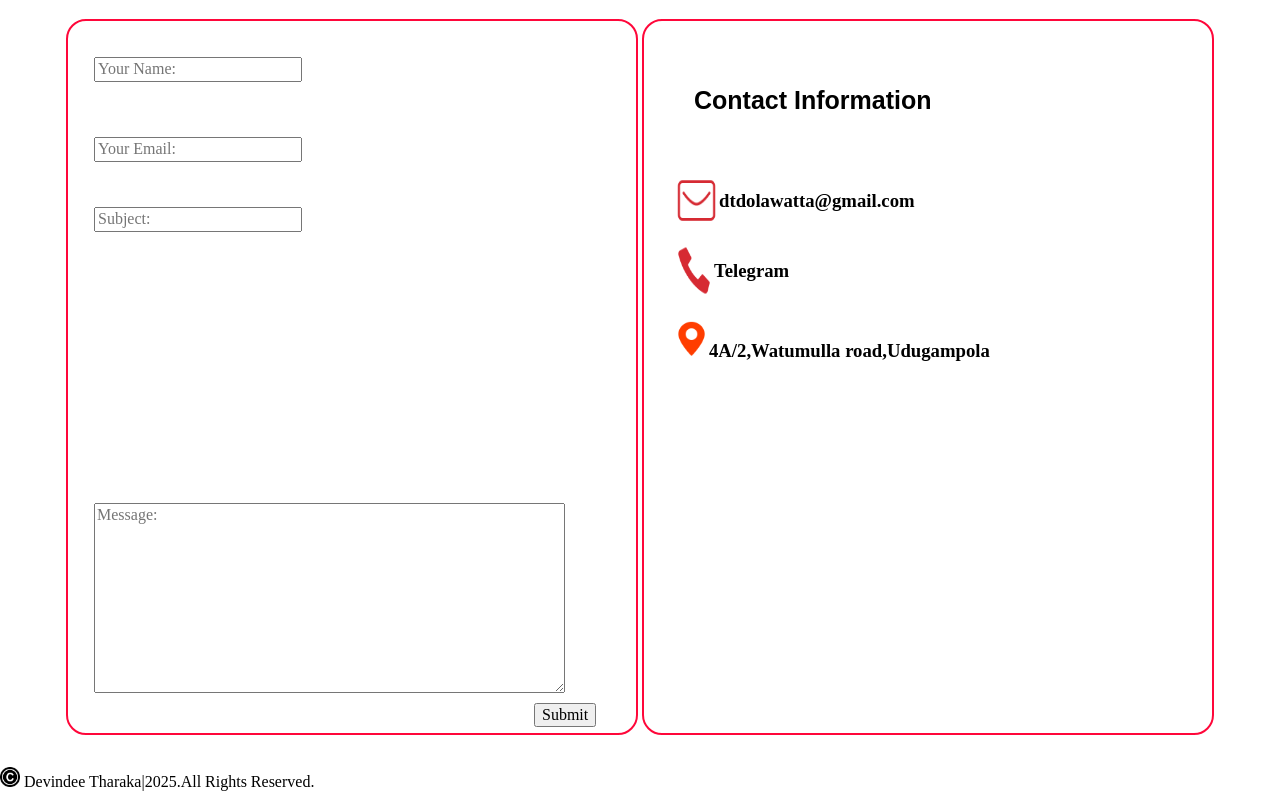
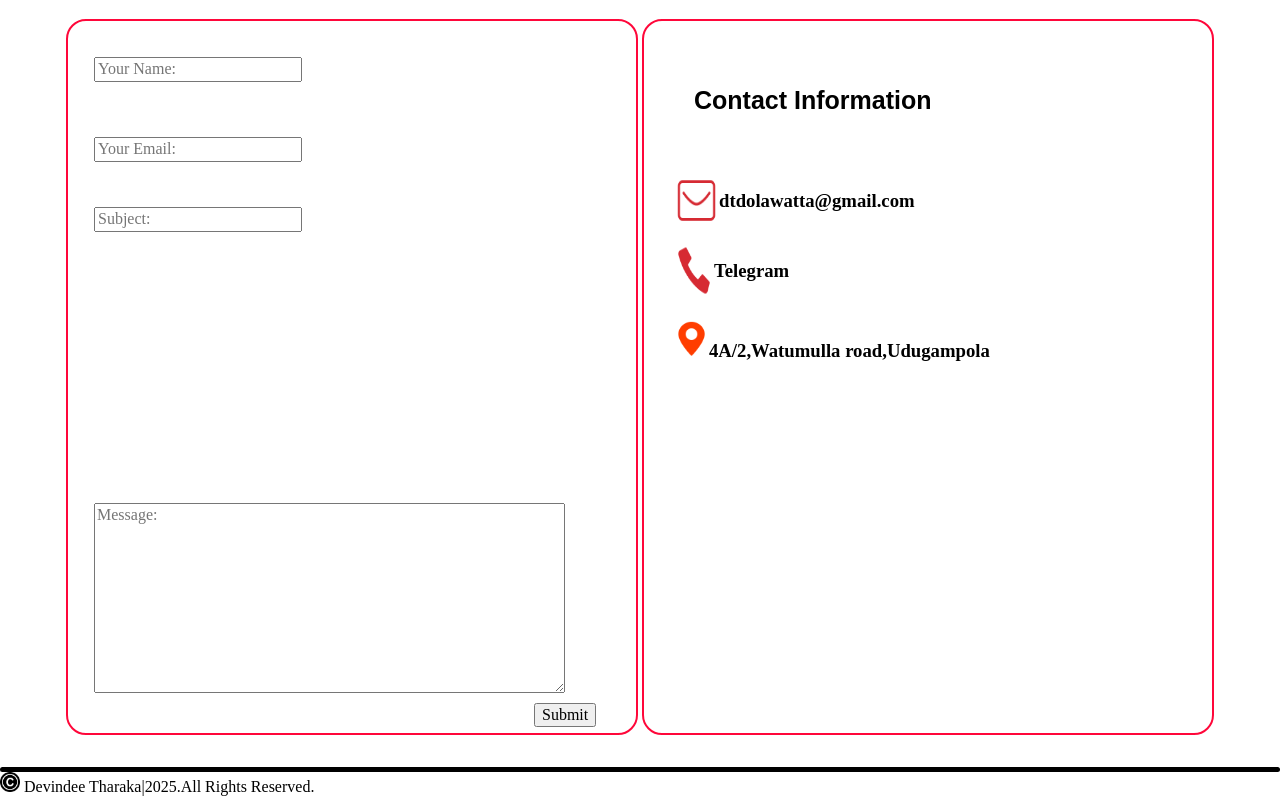
Before and after one commit to Dev-Dolawatta/myNewPortfolio, a plain HTML site: page index.html in a window 1280 px wide. Shown: the part 4949-5746 px from the top of the page. Drawn offline with Linux system fonts and the light colour scheme.

Commit message:
update footer

```diff
--- a/style.css
+++ b/style.css
@@ -776,3 +776,9 @@ body{
    top: 300px;
    left: 30px;
 }
+footer>div{
+   width: 100vw;
+   height: 5px;
+   border-radius: 10px 10px 10px 10px;
+   background: black;
+}
```
